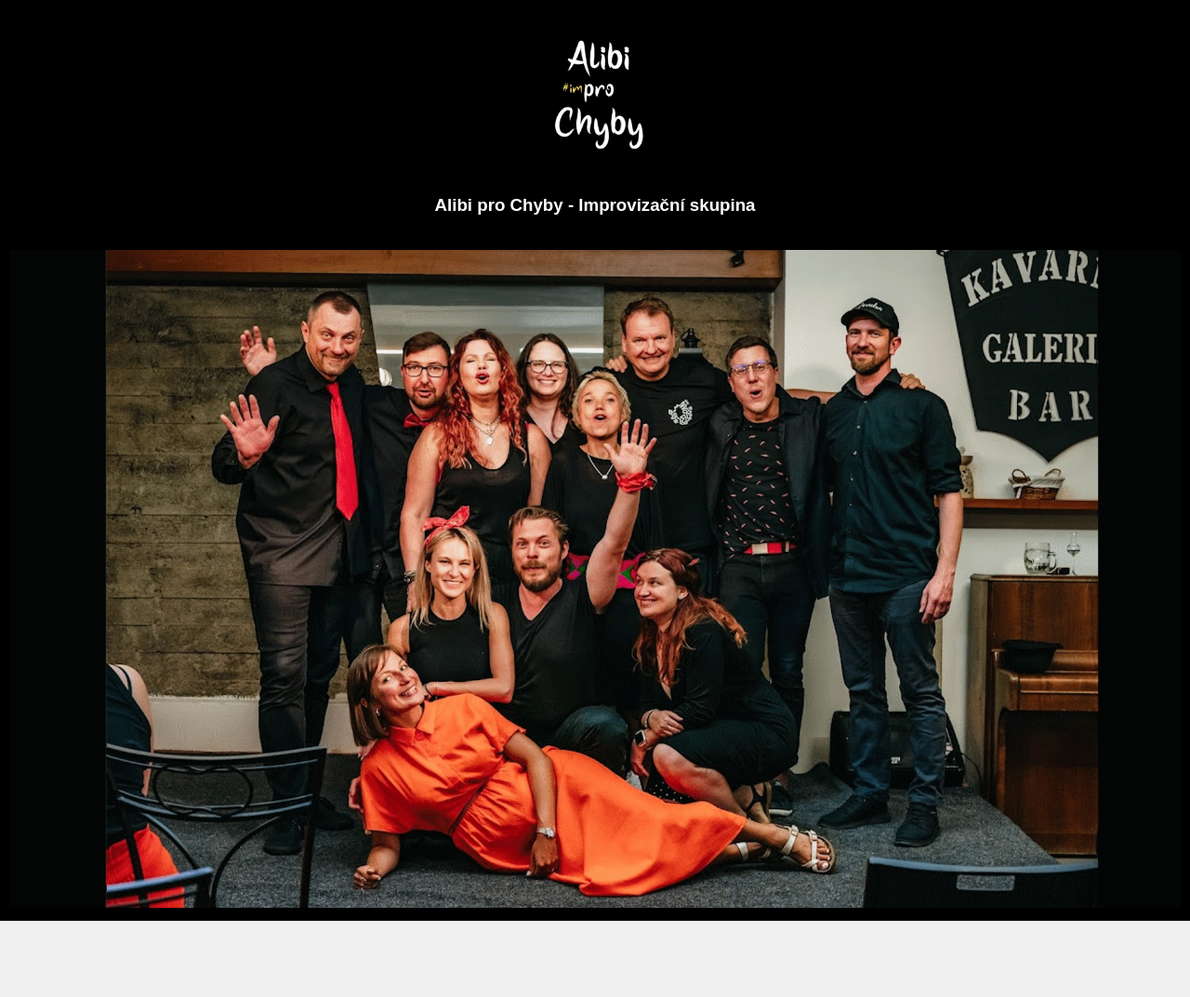
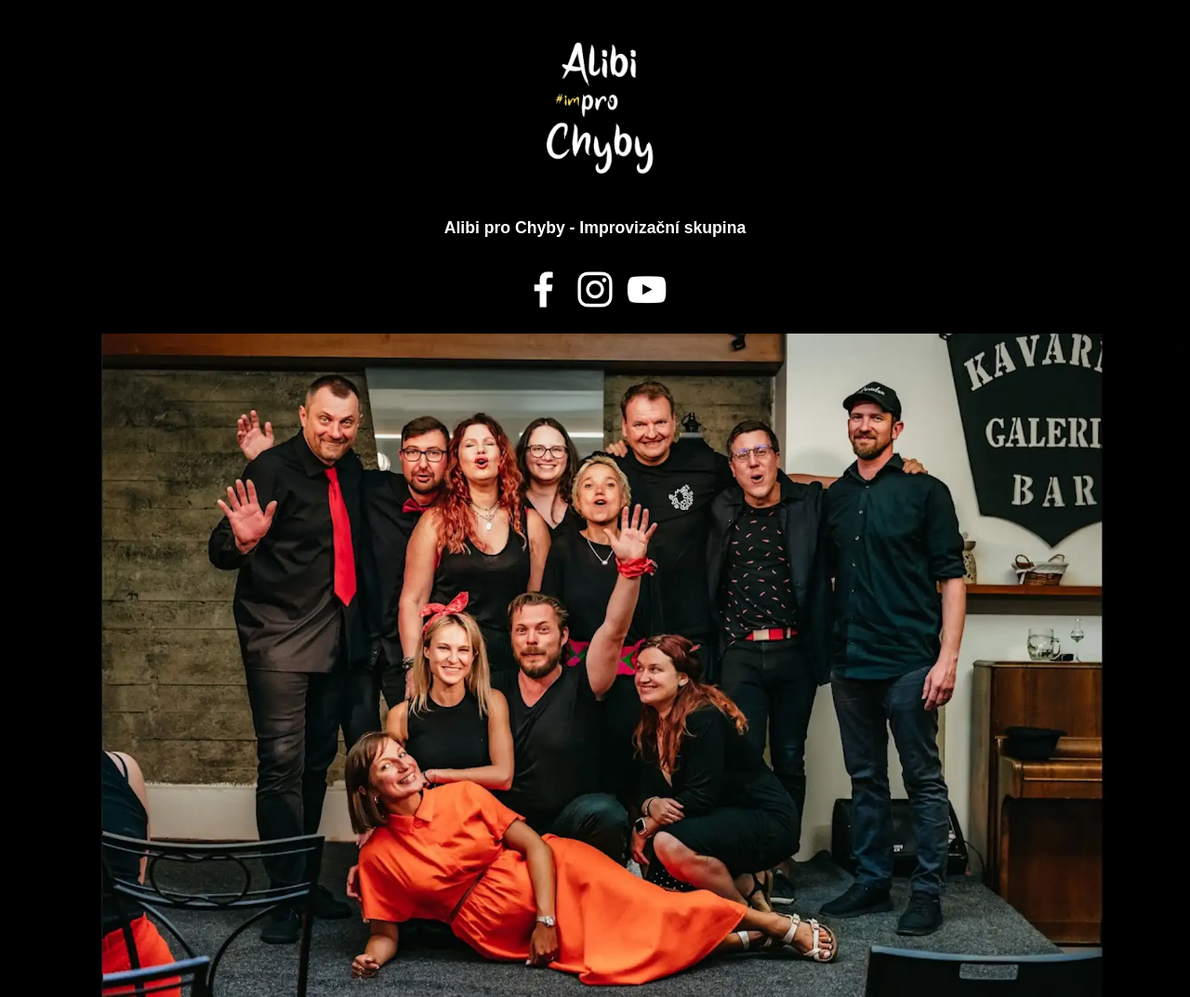
Before and after one commit to MichalZem/alibi-pro-chyby, a plain HTML site: page index.html in a window 1280 px wide. Shown: the whole page at 93% size. Before the commit the page ends 1006 px from the top, so only its background shows below. Drawn offline with Linux system fonts and the light colour scheme.

Commit message:
new photo

```diff
--- a/index.html
+++ b/index.html
@@ -9,30 +9,40 @@
             font-family: Arial, sans-serif;
             margin: 0;
             padding: 0;
-            background-color: #f0f0f0;
+            color: white;
+            background-color: black;
         }
+
         .header {
             background-color: black;
             color: white;
             padding: 10px;
             text-align: center;
         }
+
         .content {
-            margin: 15px;
+            margin: 5px;
         }
     </style>
 </head>
 
 <body>
-
-    <div class="header">
-        <img src="logo.webp" style="width: 25%;">
-        <h3>Alibi pro Chyby - Improvizační skupina</h3>
+    <div class="content" style="text-align: center;">
+        <img src="img/logo.webp" style="width: 30%;">
+        <h1 style="font-size: 1.10em;">Alibi pro Chyby - Improvizační skupina</h1>
         <br>
-        <img src="foto.webp" style="width: 100%;">
-    </div>
-
-    <div class="content" style="text-align: center;">
+        <a href="https://www.facebook.com/alibiprochyby/" style="color: black;">
+            <img src="img/facebook.webp" style="width: 4%;">
+        </a>
+        <a href="https://www.instagram.com/alibi.pro.chyby/" style="color: black;">
+            <img src="img/instagram.webp" style="width: 4%;">
+        </a>
+        <a href="https://www.youtube.com/channel/UC7scMwmu_MwwEo5FL3nI4uA" style="color: black;">
+            <img src="img/youtube.webp" style="width: 4%;">
+        </a>
+        <br>
+        <br>
+        <img src="photo/foto.webp" style="max-width: 100%;height: auto;">
     </div>
 
 </body>
```
Also changed, not shown: foto.webp (deleted), img/facebook.webp (added), img/instagram.webp (added), img/logo.webp (renamed from logo.webp), img/youtube.webp (added), photo/foto.webp (added).
